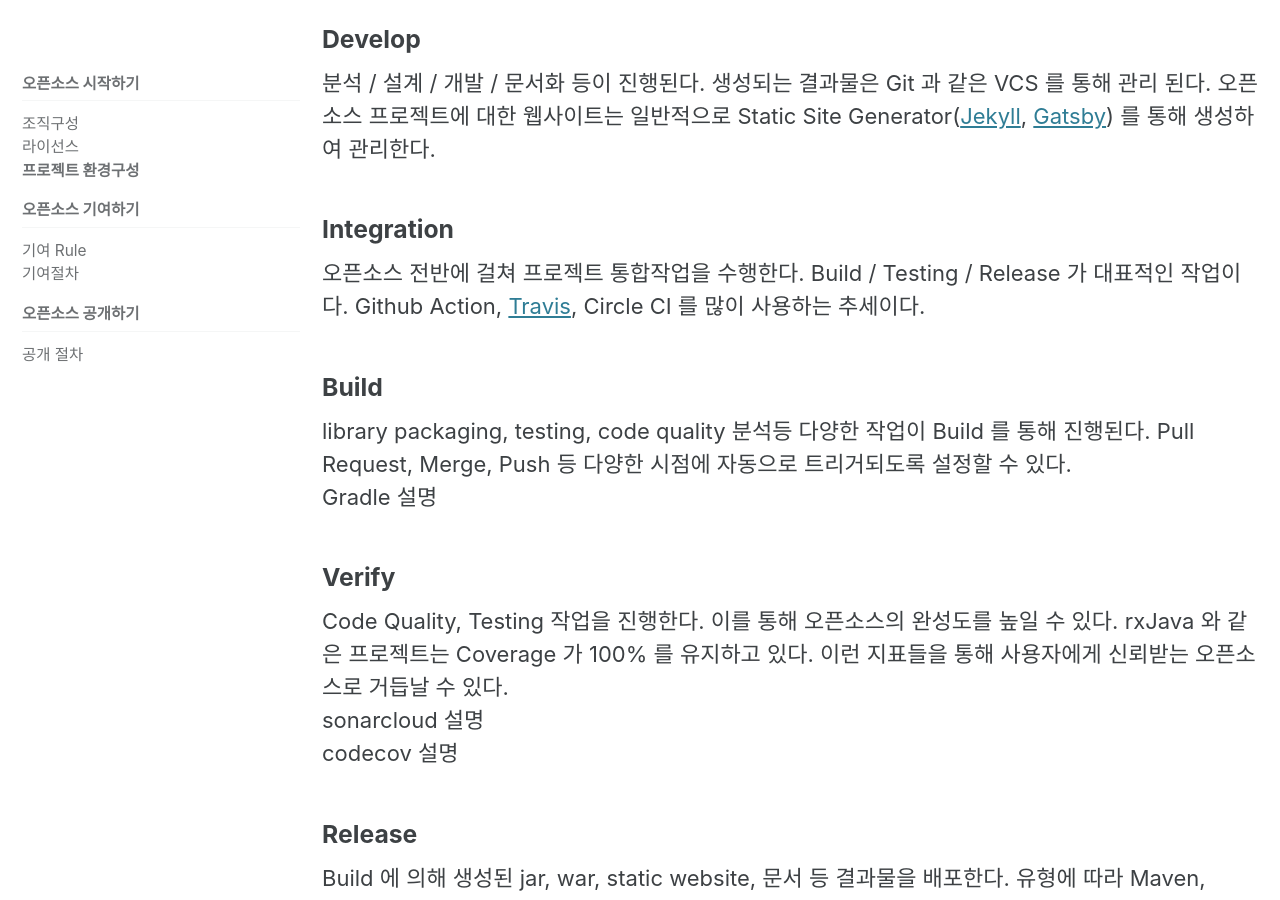
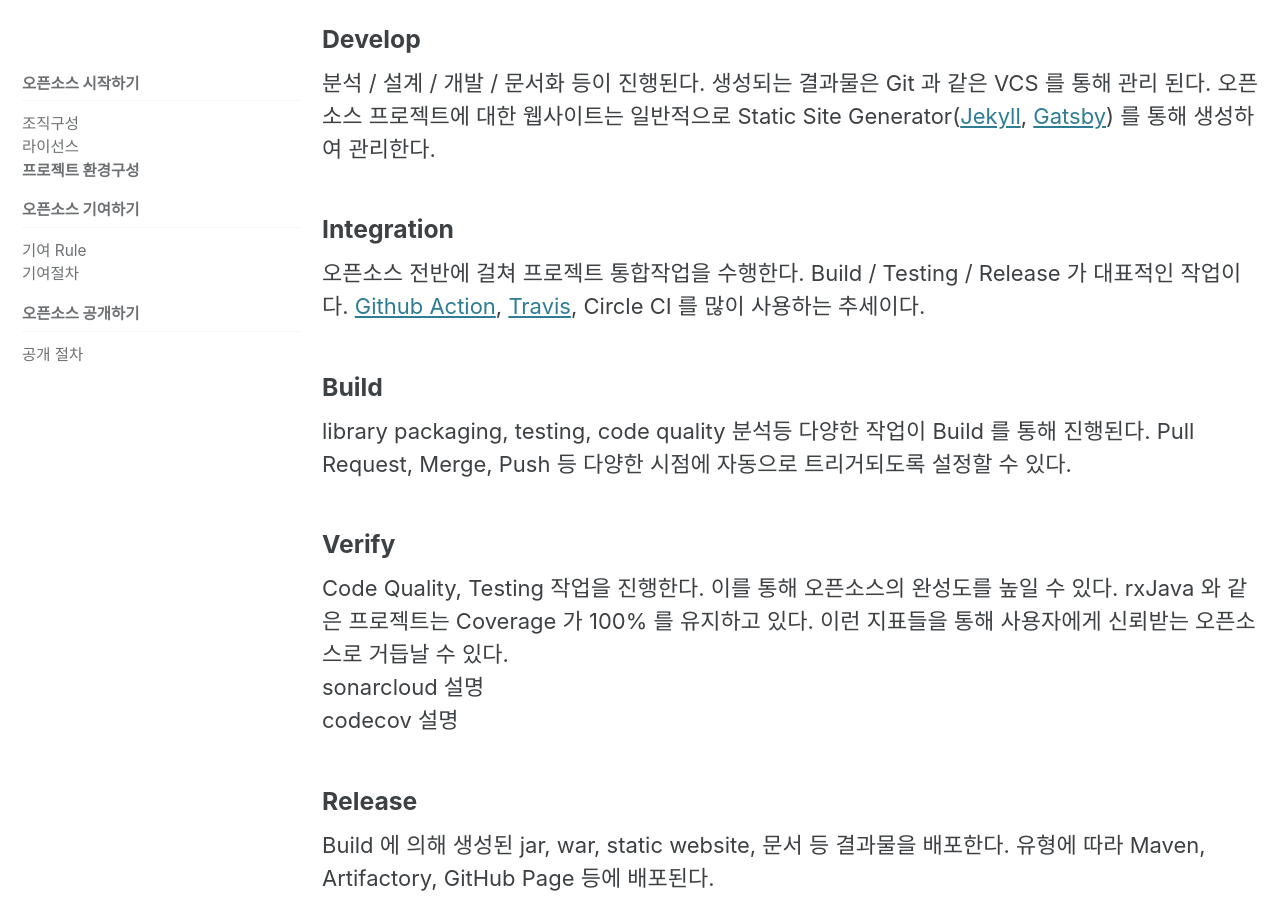
Before and after one commit to ArchiSol/archisol.github.io, a Jekyll site: the page built from _docs/03-setupOSSEnv.md, in a window 1280 px wide and 900 px high, scrolled down 1777 px. Built offline with Jekyll 4.4.1, drawn with Linux system fonts in a browser that asks for light colours; cached includes are drawn as plain includes.

Commit message:
docs: update

```diff
--- a/_docs/03-setupOSSEnv.md
+++ b/_docs/03-setupOSSEnv.md
@@ -31,12 +31,11 @@ toc: true
 
 ### Integration
 오픈소스 전반에 걸쳐 프로젝트 통합작업을 수행한다. Build / Testing / Release 가 대표적인 작업이다.
-Github Action, [Travis]({{ "/travis/" | relative_url }}), Circle CI 를 많이 사용하는 추세이다.
+[Github Action]({{ "/github-action/" | relative_url }}), [Travis]({{ "/travis/" | relative_url }}), Circle CI 를 많이 사용하는 추세이다.
 
 ### Build
 library packaging, testing, code quality 분석등 다양한 작업이 Build 를 통해 진행된다.
 Pull Request, Merge, Push 등 다양한 시점에 자동으로 트리거되도록 설정할 수 있다.
-Gradle 설명
 
 ### Verify
 Code Quality, Testing 작업을 진행한다. 이를 통해 오픈소스의 완성도를 높일 수 있다.
```
Also changed, not shown: _posts/2021-04-16-github-action.md (line endings or trailing spaces), 7 other files.
